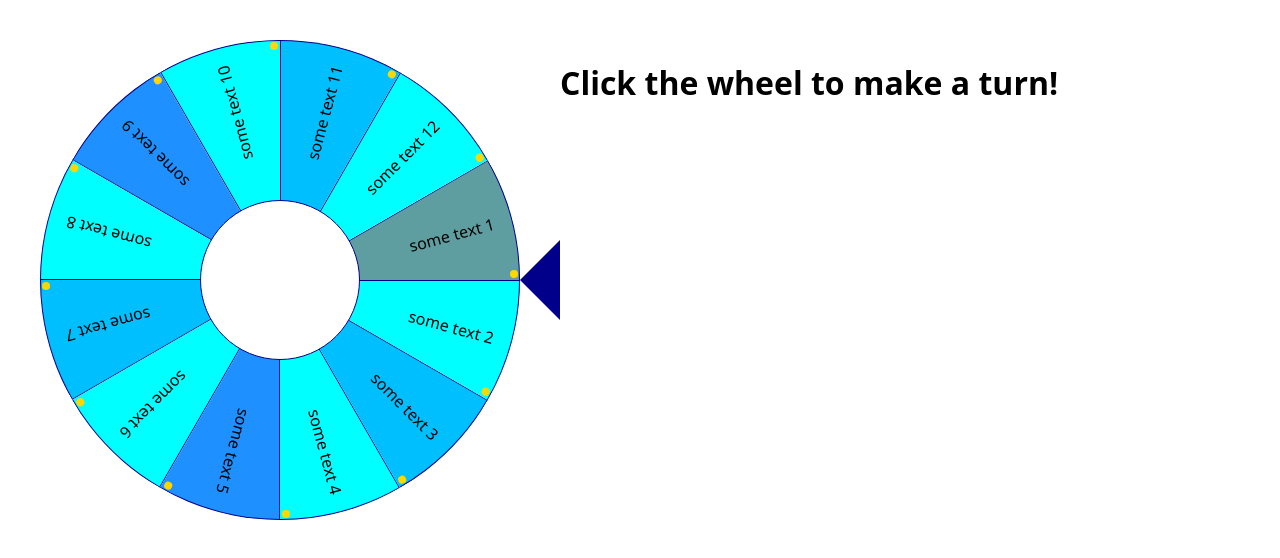
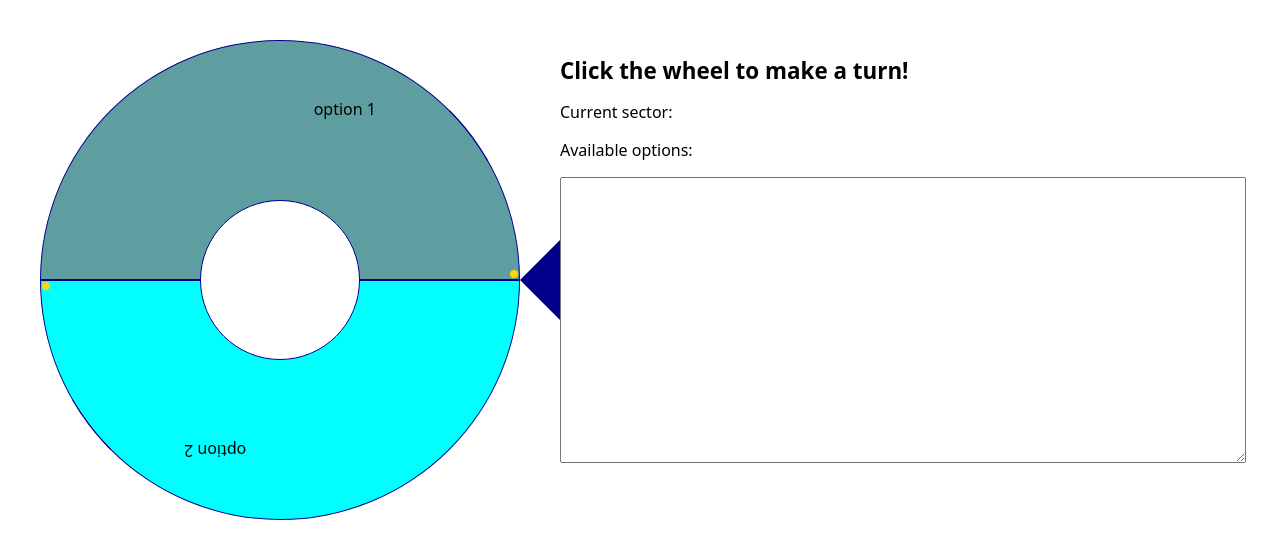
Before and after one commit to vanjuxin-dju/randomiser, a React app: page / in a window 1280 px wide. Shown: the top 558 px of the page. Built offline with nearby package versions, Linux system fonts and the light colour scheme.

Commit message:
added output of generated sector onto page, not in a console; added possibility to add any count of sectors; music fades after wheel stops spinning

```diff
--- a/src/Randomiser.tsx
+++ b/src/Randomiser.tsx
@@ -1,39 +1,13 @@
-import React from "react"
+import React, { useRef } from "react"
 import Sector from "./Sector";
 
-function Randomiser(): React.JSX.Element {
-	let listOfOptions:string[] = [
-		"some text 1",
-		"some text 2",
-		"some text 3",
-		"some text 4",
-		"some text 5",
-		"some text 6",
-		"some text 7",
-		"some text 8",
-		"some text 9",
-		"some text 10",
-		"some text 11",
-		"some text 12",
-		// "some text 13",
-		// "some text 14",
-		// "some text 15",
-		// "some text 16",
-		// "some text 17",
-		// "some text 18",
-		// "some text 19",
-		// "some text 20",
-		// "some text 21",
-		// "some text 22",
-		// "some text 23",
-		// "some text 24",
-	];
-
+function Randomiser({ setCurrentSector, options } : { setCurrentSector : Function, options : string[] }): React.JSX.Element {
+	let audioRef = useRef(null);
 	let wheelTurning:boolean = false;
 
 	let clickTime:number = 0;
 
-	const sectorAngle = 360 / listOfOptions.length;
+	const sectorAngle = 360 / options.length;
 	let currentAngle = 0;
 
 	let styles = `
@@ -41,13 +15,13 @@ function Randomiser(): React.JSX.Element {
 	  transform: rotate(${180 - sectorAngle}deg);
 	}
 	.randomiser .sector .text {
-	  transform: rotate(${listOfOptions.length > 2 ? (-sectorAngle / 2) : 0}deg);
+	  transform: rotate(${options.length > 2 ? (-sectorAngle / 2) : 0}deg);
 	  right: ${sectorAngle / 10}vmin;
-	  bottom: ${listOfOptions.length > 2 ? sectorAngle * 0.14 : 20}vmin;
+	  bottom: ${options.length > 2 ? sectorAngle * 0.14 : 20}vmin;
 	}
 	`;
 
-	for (let i = 1; i < listOfOptions.length; i++) {
+	for (let i = 1; i < options.length; i++) {
 		styles += `
 		.randomiser .sector:nth-child(${i + 1}) {
           transform: rotate(${sectorAngle * i}deg);
@@ -55,9 +29,29 @@ function Randomiser(): React.JSX.Element {
 		`;
 	}
 
-	let sectors = listOfOptions.map((text, index) => {
+	let sectors = options.map((text, index) => {
 		return <Sector text={text} key={index} />;
 	});
+
+	const audioControlsWrapper = {
+		play: () => {
+			const audioElement: any = audioRef.current;
+			audioElement.volume = 1;
+			audioElement.play();
+		},
+		stop: () => {
+			const audioElement: any = audioRef.current;
+			setTimeout(function fade() {
+				if (audioElement.volume > 0) {
+					audioElement.volume = (audioElement.volume - 0.05).toFixed(2);
+					setTimeout(fade, 40);
+				} else {
+					audioElement.pause();
+					audioElement.currentTime = 0;
+				}
+			}, 40)
+		}
+	};
 
 	const turnTheWheel = (event: any) => {
 		if (wheelTurning) {
@@ -69,12 +63,10 @@ function Randomiser(): React.JSX.Element {
 		const initialSpeed = 180 * seed;
 		let currentSpeedPerStep = initialSpeed / 20;
 		const currentElement = event.currentTarget;
-		const audioElement = currentElement.querySelector("audio");
 
 		wheelTurning = true;
 
-		// start audio
-		audioElement.play();
+		audioControlsWrapper.play();
 
 		setTimeout(function step() {
 			currentAngle += currentSpeedPerStep;
@@ -91,14 +83,13 @@ function Randomiser(): React.JSX.Element {
 			} else {
 				wheelTurning = false;
 
-				// stop audio
-				audioElement.pause();
-				audioElement.currentTime = 0;
+				audioControlsWrapper.stop();
 
 				const countOfSectors = Math.floor(currentAngle / sectorAngle) - 1;
-				const currentSector = countOfSectors < 0 ? 1 : listOfOptions.length - countOfSectors;
+				const currentSector = countOfSectors < 0 ? 1 : options.length - countOfSectors;
 				const currentIndex = currentSector - 1;
-				console.log("Current sector:", currentSector, listOfOptions[currentIndex]);
+
+				setCurrentSector(options[currentIndex]);
 			}
 
 		}, 20);
@@ -119,7 +110,7 @@ function Randomiser(): React.JSX.Element {
 	return <div className="randomiser" onClick={turnTheWheel} onMouseDown={startCalculatingTime} onMouseUp={stopCalculatingTime}>
 		{sectors}
 		<style>{styles}</style>
-		<audio src="/baraban_superigri.mp3"></audio>
+		<audio ref={audioRef} src="/baraban_superigri.mp3"></audio>
 	</div>;
 }
 
--- a/src/RandomiserWrapper.tsx
+++ b/src/RandomiserWrapper.tsx
@@ -1,12 +1,28 @@
 import Randomiser from "./Randomiser";
-import React from "react";
+import React, { useState } from "react";
 
 function RandomiserWrapper(): React.JSX.Element {
+    const [currentSector, setCurrentSector] = useState("");
+    const [options, setOptions] = useState(["option 1", "option 2"]);
+
+    const onChange = (event: any) => {
+        const currentElement = event.currentTarget;
+        const values = currentElement.value.split('\n');
+
+        setOptions(values.filter((element: any) => element.length > 0));
+    }
+
     return <div className="randomiser-wrapper">
-        <Randomiser />
+        <Randomiser setCurrentSector={setCurrentSector} options={options} />
         <div className="info">
             <h1>Click the wheel to make a turn!</h1>
+            <div className="current-sector">Current sector: <b>{currentSector}</b></div>
+            <div className="options">
+                <p>Available options:</p>
+                <textarea onChange={onChange}></textarea>
+            </div>
         </div>
+
     </div>;
 }
 
--- a/src/styles.less
+++ b/src/styles.less
@@ -22,11 +22,25 @@ html, body {
         border-right: 5vmin solid darkblue;
         top: 25vmin;
         left: 60vmin;
+        z-index: 1000;
     }
 }
 
 .info {
     width: calc(100% - 65vmin);
+    z-index: 1000;
+    > h1 {
+        font-size: 2.8vmin;
+    }
+    > .current-sector, > .options {
+        font-size: 2vmin;
+    }
+    textarea {
+        z-index: 1000;
+        font-size: 2vmin;
+        width: 100%;
+        height: 35vmin;
+    }
 }
 
 .randomiser {
```
